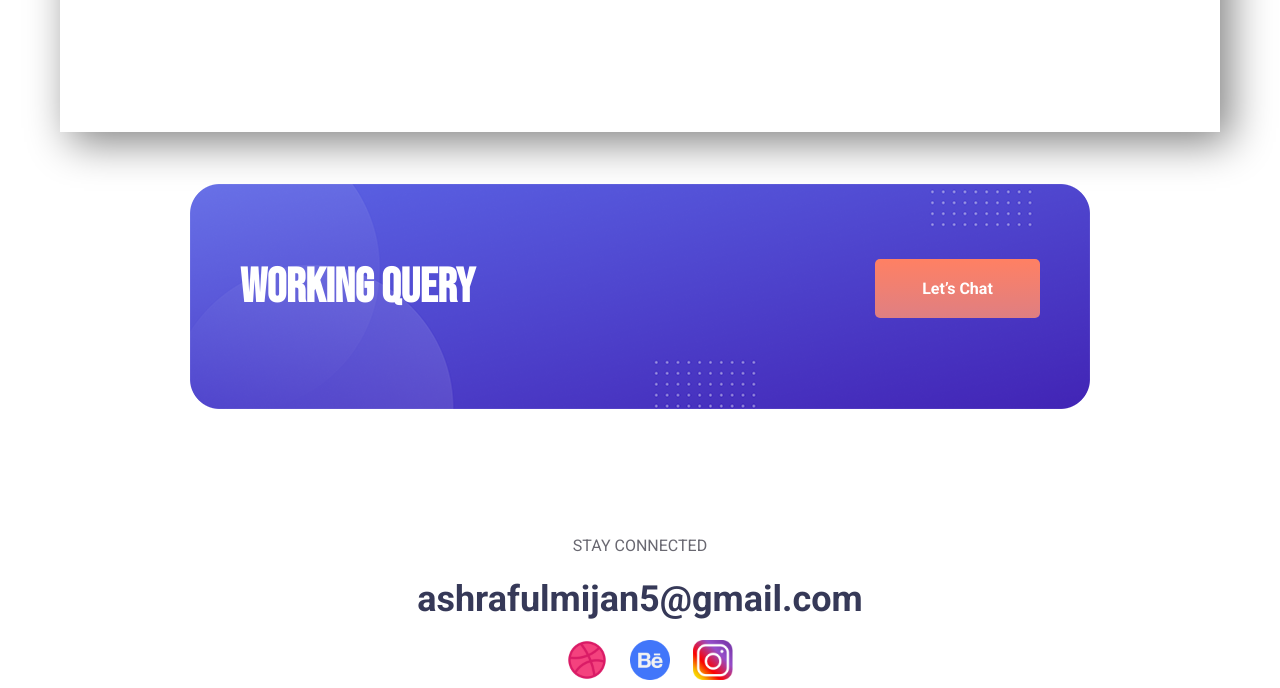
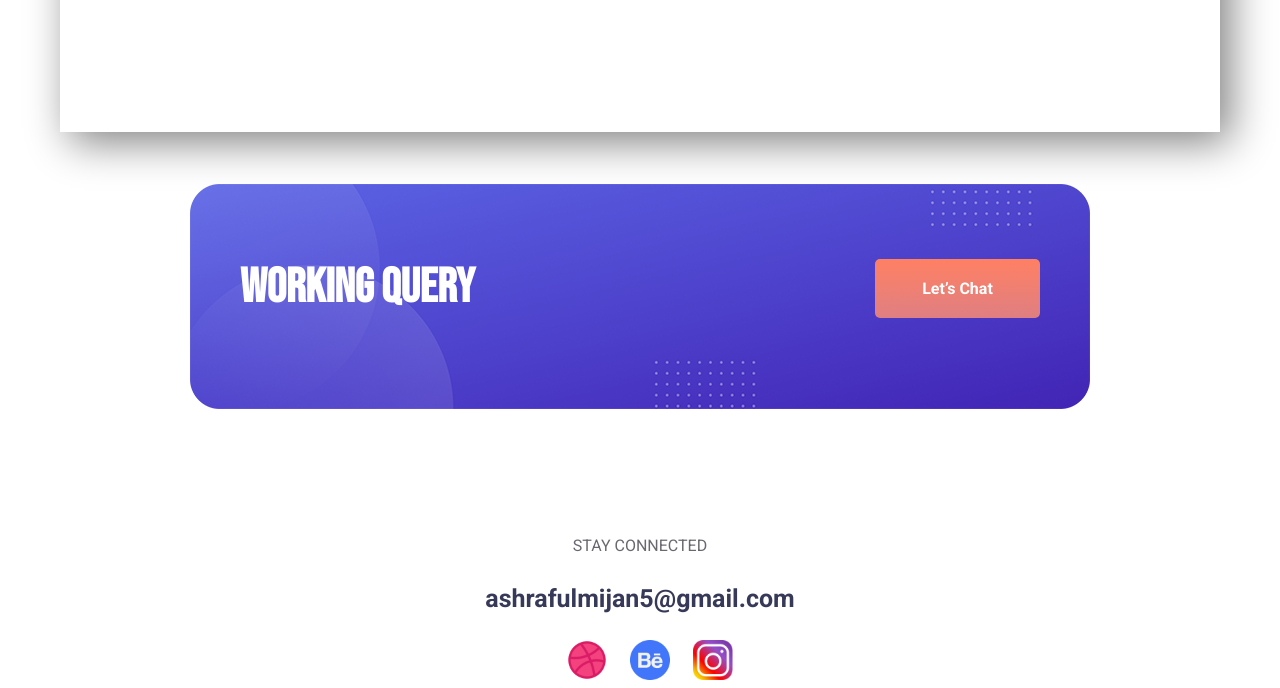
Before and after one commit to Ashraful-Mijan/first-personal-website, a plain HTML site: page index.html in a window 1280 px wide. Shown: the part 3036-3724 px from the top of the page. Drawn offline with Linux system fonts and the light colour scheme.

Commit message:
last change

```diff
--- a/style.css
+++ b/style.css
@@ -213,7 +213,7 @@ footer span {
     font-family: Roboto;
     font-style: normal;
     font-weight: bold;
-    font-size: 36px;
+    font-size: 25px;
     line-height: 42px;
     color: #363958;
     display: block;
```
